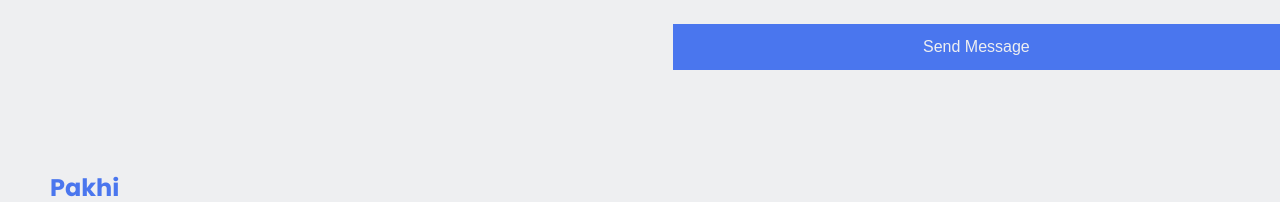
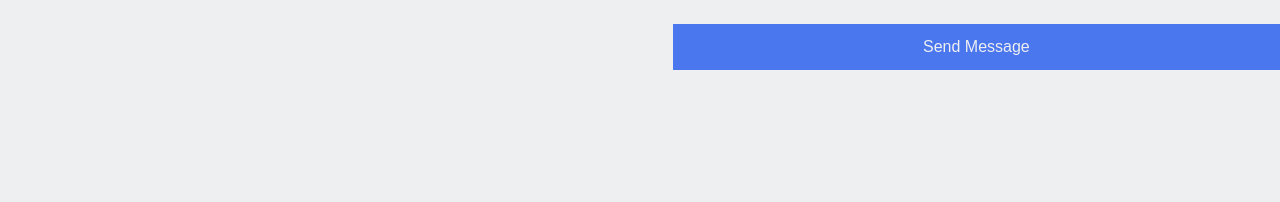
Before and after one commit to nabin-90/first-portfolio, a plain HTML site: page index.html in a window 1280 px wide. Shown: the part 1794-1996 px from the top of the page. After the commit the page ends 1864 px from the top, so only its background shows below. Drawn offline with Linux system fonts and the light colour scheme.

Commit message:
ager moto

```diff
--- a/index.html
+++ b/index.html
@@ -141,17 +141,6 @@ numquam voluptatem nobis laborum et corporis.</p>
                 </div>
             </div>
         </section>
-        <!-- testting how to push on new branch -->
-
-        <section id="pakhi">
-            <div class="container">
-                <div class="row">
-                    <div class="amar">
-                    <h1>Pakhi</h1>
-                    </div>
-                </div>
-            </div>
-        </section>
 
     <script src="https://cdnjs.cloudflare.com/ajax/libs/font-awesome/7.0.1/js/all.min.js"></script>
 </body>
```
